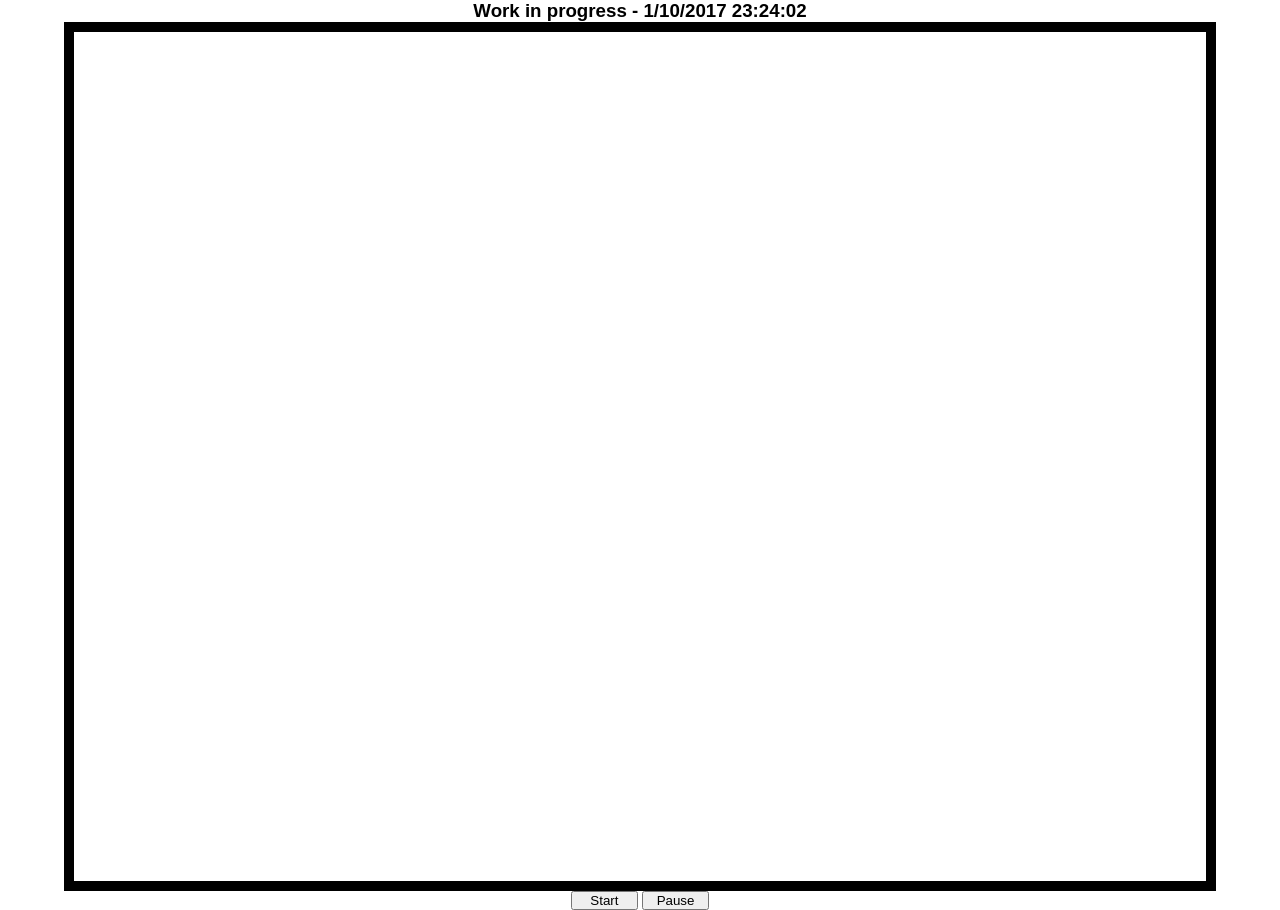
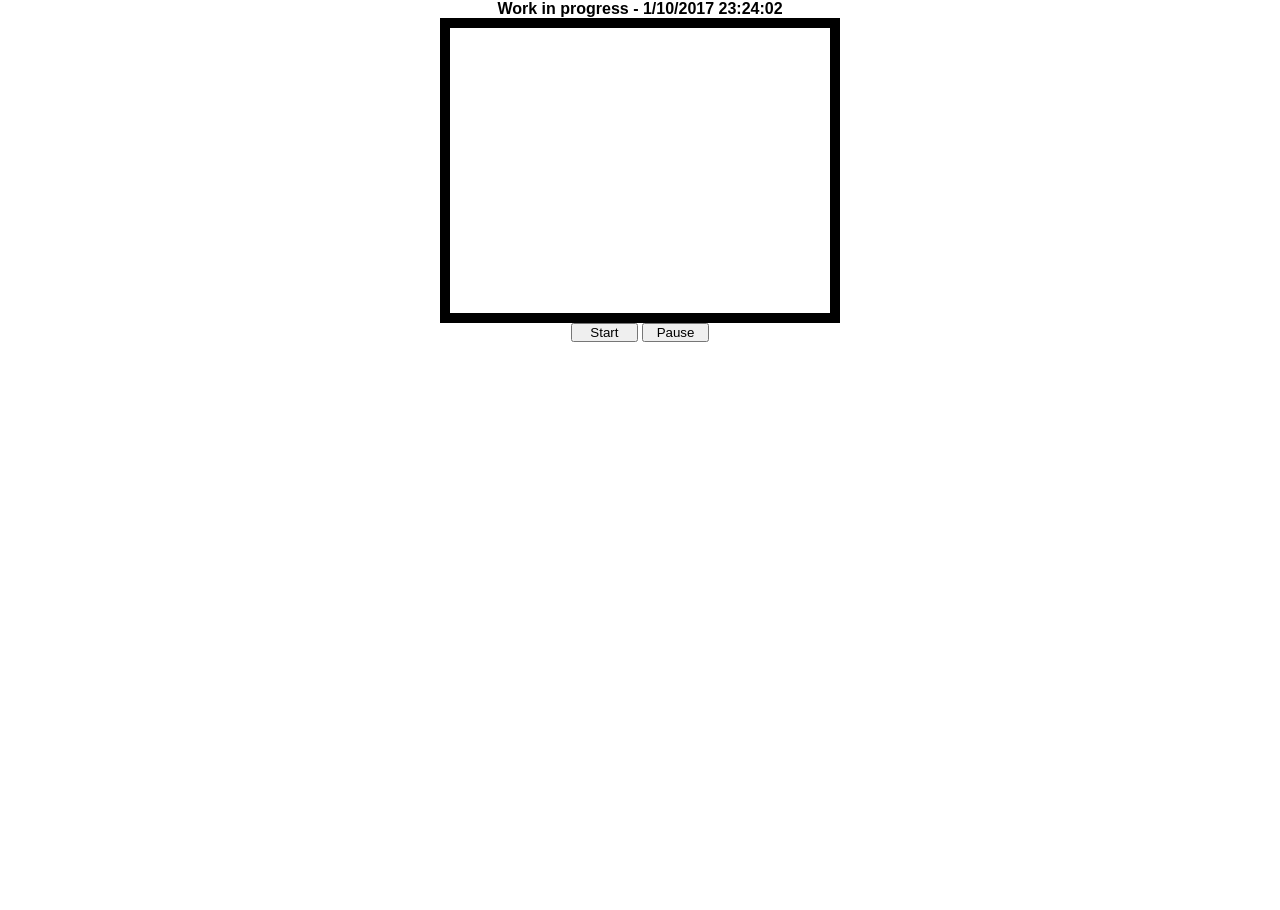
Before and after one commit to PiotrBerebecki/reach-the-treasure-game, a plain HTML site: page index.html in a window 1280 px wide. After the commit the page ends 800 px from the top, so only its background shows below. Drawn offline with Linux system fonts and the light colour scheme.

Commit message:
Add media query

```diff
--- a/index.html
+++ b/index.html
@@ -11,7 +11,7 @@
 <body>
 
   <section class="app">
-    <h3>Work in progress</h3>
+    <h4>Work in progress</h4>
     <canvas id="canvas" width="400" height="300"></canvas>
     <div class='controls'>
       <button id="start-button">Start</button>
--- a/public/css/style.css
+++ b/public/css/style.css
@@ -27,6 +27,12 @@ body {
   /*border: solid 2px blue;*/
 }
 
+@media screen and (min-width: 769px) {
+  .app {
+    width: 400px;
+  }
+}
+
 #canvas {
   width: 100%;
   border: solid 10px black;
--- a/public/js/app.js
+++ b/public/js/app.js
@@ -6,7 +6,7 @@ const now = new Date();
 const nowTime = now.toLocaleTimeString('en-GB', { hour12: false });
 const nowDate = now.toLocaleDateString();
 
-const titleEl = document.querySelector('h3');
+const titleEl = document.querySelector('h4');
 titleEl.textContent = `${titleEl.textContent} - ${nowDate} ${nowTime}`;
 
 
```
